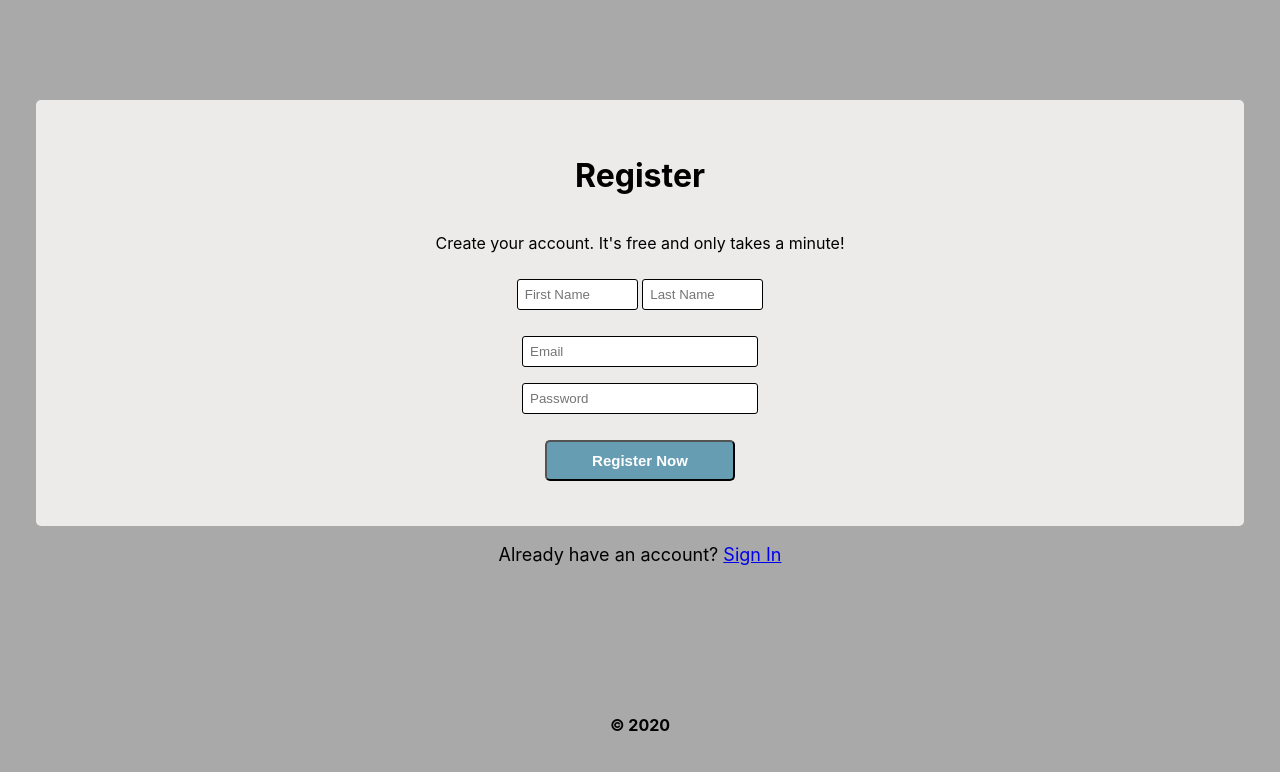
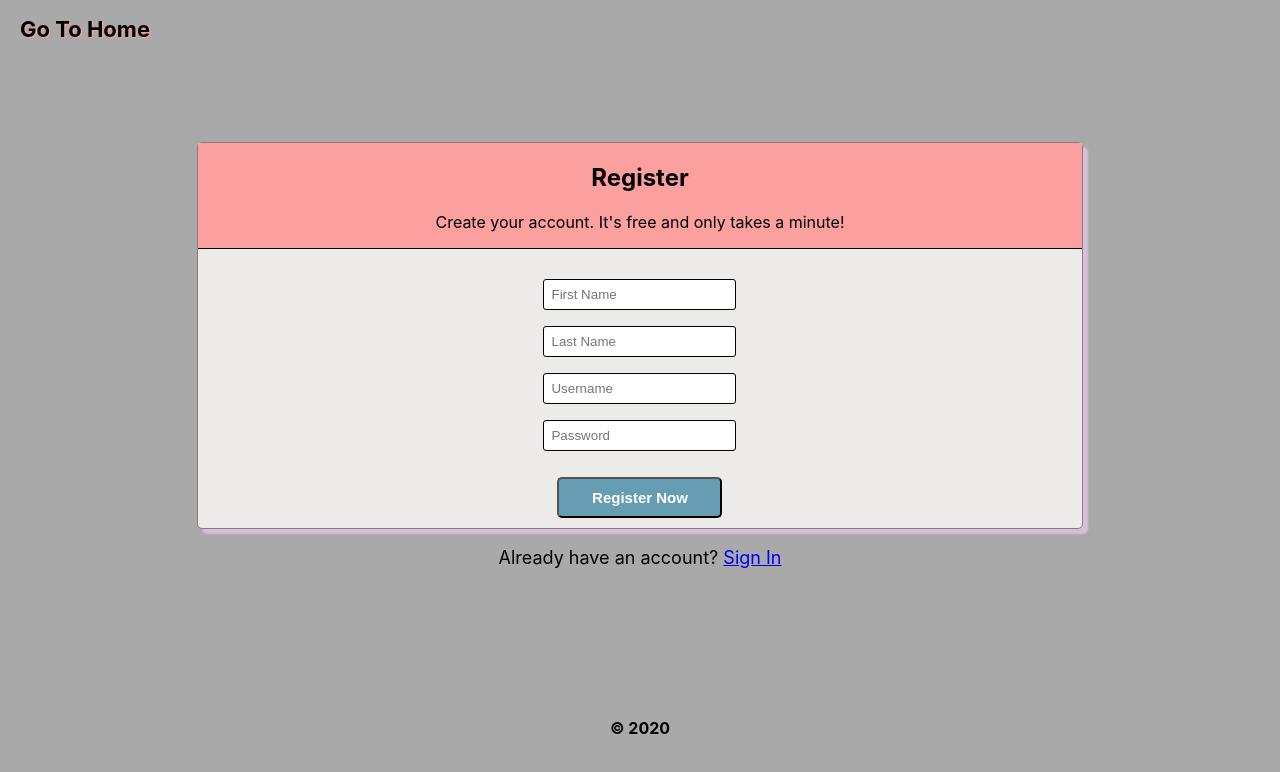
Before and after one commit to eriyanto87/Hi-Friend-Client, a React (Create React App) app: page /registration in a window 1280 px wide. Shown: the top 772 px of the page. Built offline with nearby package versions, Linux system fonts and the light colour scheme.

Commit message:
styling registration login landing page

```diff
--- /dev/null
+++ b/src/components/Home/Home.css
@@ -0,0 +1,8 @@
+.home a {
+  color: black;
+  margin: 15px 0 0 12px;
+  text-decoration: none;
+  font-weight: bold;
+  font-size: 22px;
+  text-shadow: 1.25px 1.25px 1px #fc9f9f;
+}
--- /dev/null
+++ b/src/components/Home/Home.js
@@ -0,0 +1,10 @@
+import React from "react";
+import "./Home.css";
+
+export default function Home() {
+  return (
+    <p className="home">
+      <a href="/">Go To Home</a>
+    </p>
+  );
+}
--- a/src/components/Landing/Landing.css
+++ b/src/components/Landing/Landing.css
@@ -2,12 +2,13 @@
   display: flex;
   flex-direction: column;
   height: 100%;
-  border: 1px solid grey;
+  border: 1px solid black;
   border-radius: 8px;
   padding-bottom: 25px;
   margin-top: 25px;
   /* background: #fc9f9f; */
   background: #edeaea;
+  box-shadow: 5px 5px 2px thistle;
 }
 
 .messenger {
@@ -15,7 +16,7 @@
   width: 100%;
   border-radius: 8px 8px 0px 0px;
   background: #fc9f9f;
-  border-bottom: 1px solid grey;
+  border-bottom: 1px solid black;
 }
 
 .messenger-header {
@@ -42,6 +43,7 @@
   max-width: 250px;
   padding: 15px;
   background: lightgrey;
+  border: 1px solid black;
   border-radius: 18px 18px 18px 0px;
 }
 
@@ -60,18 +62,23 @@ button {
   align-items: center;
   justify-content: center;
   padding: 10px;
-  border-top: 1px solid grey;
+  border-top: 1px solid black;
 }
 
 .input {
-  flex: 1;
+  flex: 2;
+  width: 350px;
+  margin-top: 5px;
   padding: 10px;
   background: lightgrey;
   border-radius: 5px;
 }
 
 .send {
+  flex: 1;
+  margin-top: 5px;
   margin-left: 10px;
+  padding: 5px;
   cursor: pointer;
 }
 
--- a/src/components/Registration/Registration.css
+++ b/src/components/Registration/Registration.css
@@ -1,24 +1,23 @@
 .registration-container {
   display: flex;
   flex-direction: column;
-  margin: 100px 28px 0px 28px;
+  margin: 100px auto 0 auto;
   text-align: center;
   justify-content: center;
   background: #edeaea;
-  padding: 35px 15px;
   border-radius: 5px;
+  border: 1px solid grey;
+  box-shadow: 5px 5px 2px thistle;
 }
 
-.registration-info {
-  flex-direction: row;
+.registration-header {
+  background: #fc9f9f;
+  border-bottom: 1px solid black;
+  padding: 0 10px;
 }
 
 .name {
-  flex-direction: row;
-}
-
-.name input {
-  margin: 10px 0px;
+  margin: 30px 0 0 0;
 }
 
 .signin-section {
@@ -41,23 +40,7 @@ input {
 
 @media all and (min-width: 800px) {
   .registration-container {
-    padding: 35px 0px;
-  }
-
-  .signin-section {
-    text-align: center;
-    margin-bottom: 150px;
-  }
-
-  .name input {
-    width: 105px;
-  }
-
-  .registration-info input {
-    width: 220px;
-  }
-
-  .registration-container button {
-    width: 190px;
+    margin: 100px auto 0px auto;
+    width: 70%;
   }
 }
--- a/src/components/Registration/Registration.js
+++ b/src/components/Registration/Registration.js
@@ -5,17 +5,22 @@ export default function Registration() {
   return (
     <>
       <div className="registration-container">
-        <h1>Register</h1>
-        <p>Create your account. It's free and only takes a minute!</p>
+        <section className="registration-header">
+          <h1>Register</h1>
+          <p>Create your account. It's free and only takes a minute!</p>
+        </section>
         <form>
           <section className="name">
-            <input type="text" placeholder="First Name" />
-            {"  "}
-            <input type="text" placeholder="Last Name" />
+            <p>
+              <input type="text" placeholder="First Name" />
+            </p>
+            <p>
+              <input type="text" placeholder="Last Name" />
+            </p>
           </section>
           <section className="registration-info">
             <p>
-              <input type="text" placeholder="Email" />
+              <input type="text" placeholder="Username" />
             </p>
             <p>
               <input type="text" placeholder="Password" />
--- a/src/components/Signin/Signin.css
+++ b/src/components/Signin/Signin.css
@@ -5,8 +5,15 @@
   text-align: center;
   justify-content: center;
   background: #edeaea;
-  padding: 35px 15px;
   border-radius: 5px;
+  padding-bottom: 15px;
+  border: 1px solid grey;
+  box-shadow: 5px 5px 2px thistle;
+}
+
+.signin-header {
+  background: #fc9f9f;
+  border-bottom: 1px solid black;
 }
 
 .signin-container button {
--- a/src/components/Signin/Signin.js
+++ b/src/components/Signin/Signin.js
@@ -5,11 +5,13 @@ export default function Signin() {
   return (
     <>
       <div className="signin-container">
-        <h1>Sign In Form</h1>
+        <section className="signin-header">
+          <h1>Sign In Form</h1>
+        </section>
         <form>
           <section className="signin-form">
             <p>
-              <input type="text" placeholder="Email" />
+              <input type="text" placeholder="Username" />
             </p>
             <p>
               <input type="text" placeholder="Password" />
--- a/src/routes/RegistrationRoute/RegistrationRoute.js
+++ b/src/routes/RegistrationRoute/RegistrationRoute.js
@@ -1,9 +1,11 @@
 import React from "react";
 import Registration from "../../components/Registration/Registration";
+import Home from "../../components/Home/Home";
 
 export default function RegistrationRoute() {
   return (
     <>
+      <Home />
       <Registration />
     </>
   );
--- a/src/routes/SigninRoute/SigninRoute.js
+++ b/src/routes/SigninRoute/SigninRoute.js
@@ -1,9 +1,11 @@
 import React from "react";
 import Signin from "../../components/Signin/Signin";
+import Home from "../../components/Home/Home";
 
 export default function SigninRoute() {
   return (
     <>
+      <Home />
       <Signin />
     </>
   );
```
Also changed, not shown: 1 other file (tests, documents, lock files or other folders).
